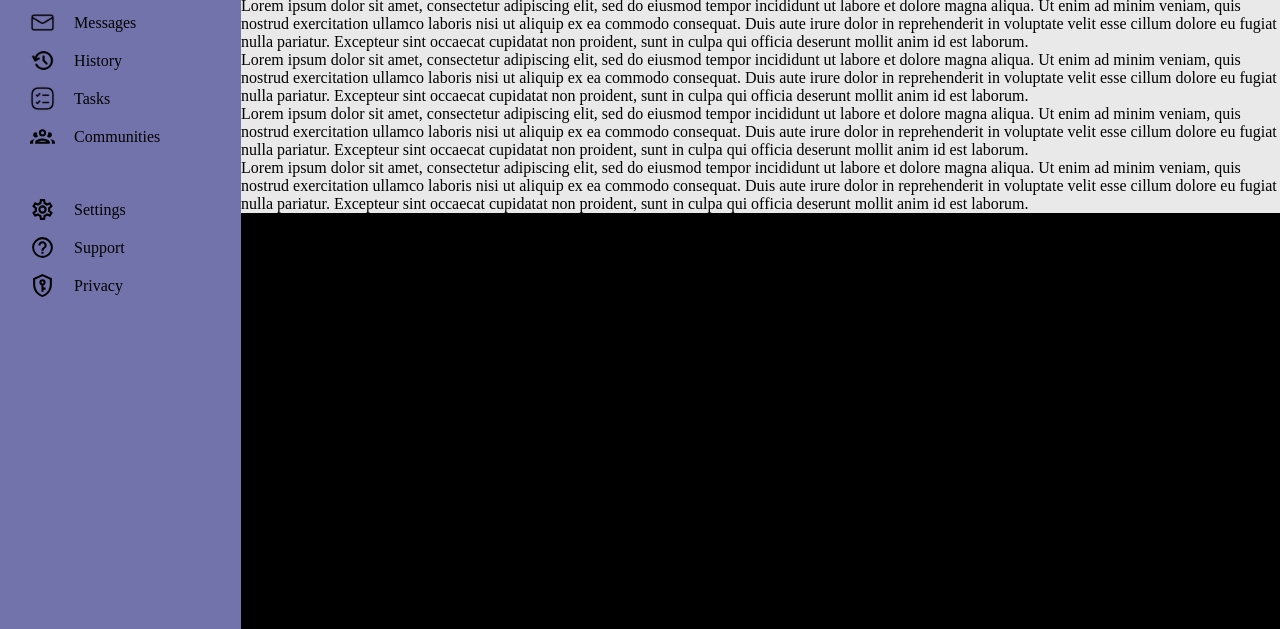
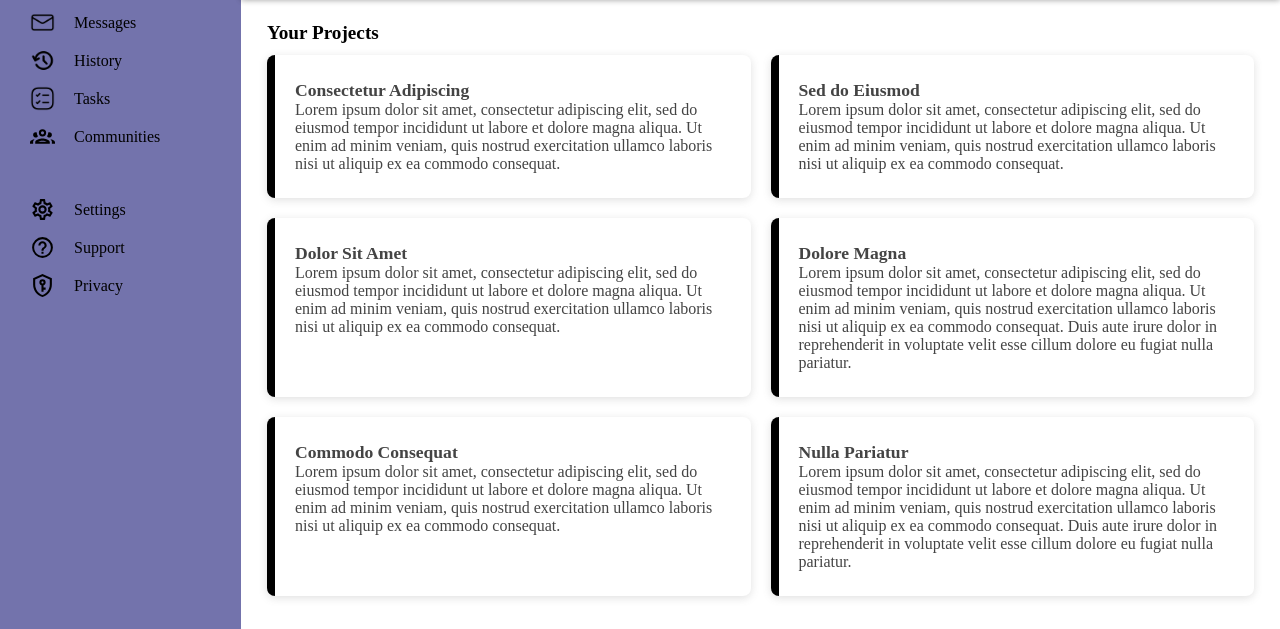
Before and after one commit to pj-pj-pj/admin-dashboard, a plain HTML site: page index.html in a window 1280 px wide. Shown: the part 171-800 px from the top of the page. Drawn offline with Linux system fonts and the light colour scheme.

Commit message:
layout projects

```diff
--- a/index.html
+++ b/index.html
@@ -57,23 +57,32 @@
         </section>
       </header>
       <section class="projects">
+        <h2>Your Projects</h2>
+        <div class="band">
           <div class="card">
-          Lorem ipsum dolor sit amet, consectetur adipiscing elit, sed do eiusmod tempor incididunt ut labore et dolore magna aliqua. Ut enim ad minim veniam, quis nostrud exercitation ullamco laboris nisi ut aliquip ex ea commodo consequat. Duis aute irure dolor in reprehenderit in voluptate velit esse cillum dolore eu fugiat nulla pariatur. Excepteur sint occaecat cupidatat non proident, sunt in culpa qui officia deserunt mollit anim id est laborum.
+            <h3>Consectetur Adipiscing</h3>
+            Lorem ipsum dolor sit amet, consectetur adipiscing elit, sed do eiusmod tempor incididunt ut labore et dolore magna aliqua. Ut enim ad minim veniam, quis nostrud exercitation ullamco laboris nisi ut aliquip ex ea commodo consequat.
           </div>
           <div class="card">
-          Lorem ipsum dolor sit amet, consectetur adipiscing elit, sed do eiusmod tempor incididunt ut labore et dolore magna aliqua. Ut enim ad minim veniam, quis nostrud exercitation ullamco laboris nisi ut aliquip ex ea commodo consequat. Duis aute irure dolor in reprehenderit in voluptate velit esse cillum dolore eu fugiat nulla pariatur. Excepteur sint occaecat cupidatat non proident, sunt in culpa qui officia deserunt mollit anim id est laborum.
+            <h3>Sed do Eiusmod</h3>
+            Lorem ipsum dolor sit amet, consectetur adipiscing elit, sed do eiusmod tempor incididunt ut labore et dolore magna aliqua. Ut enim ad minim veniam, quis nostrud exercitation ullamco laboris nisi ut aliquip ex ea commodo consequat.
           </div>
           <div class="card">
-          Lorem ipsum dolor sit amet, consectetur adipiscing elit, sed do eiusmod tempor incididunt ut labore et dolore magna aliqua. Ut enim ad minim veniam, quis nostrud exercitation ullamco laboris nisi ut aliquip ex ea commodo consequat. Duis aute irure dolor in reprehenderit in voluptate velit esse cillum dolore eu fugiat nulla pariatur. Excepteur sint occaecat cupidatat non proident, sunt in culpa qui officia deserunt mollit anim id est laborum.
+            <h3>Dolor Sit Amet</h3>
+            Lorem ipsum dolor sit amet, consectetur adipiscing elit, sed do eiusmod tempor incididunt ut labore et dolore magna aliqua. Ut enim ad minim veniam, quis nostrud exercitation ullamco laboris nisi ut aliquip ex ea commodo consequat.
           </div>
           <div class="card">
-          Lorem ipsum dolor sit amet, consectetur adipiscing elit, sed do eiusmod tempor incididunt ut labore et dolore magna aliqua. Ut enim ad minim veniam, quis nostrud exercitation ullamco laboris nisi ut aliquip ex ea commodo consequat. Duis aute irure dolor in reprehenderit in voluptate velit esse cillum dolore eu fugiat nulla pariatur. Excepteur sint occaecat cupidatat non proident, sunt in culpa qui officia deserunt mollit anim id est laborum.
+            <h3>Dolore Magna</h3>
+            Lorem ipsum dolor sit amet, consectetur adipiscing elit, sed do eiusmod tempor incididunt ut labore et dolore magna aliqua. Ut enim ad minim veniam, quis nostrud exercitation ullamco laboris nisi ut aliquip ex ea commodo consequat. Duis aute irure dolor in reprehenderit in voluptate velit esse cillum dolore eu fugiat nulla pariatur.
           </div>
           <div class="card">
-
+            <h3>Commodo Consequat</h3>
+            Lorem ipsum dolor sit amet, consectetur adipiscing elit, sed do eiusmod tempor incididunt ut labore et dolore magna aliqua. Ut enim ad minim veniam, quis nostrud exercitation ullamco laboris nisi ut aliquip ex ea commodo consequat.
           </div>
           <div class="card">
-
+            <h3>Nulla Pariatur</h3>
+            Lorem ipsum dolor sit amet, consectetur adipiscing elit, sed do eiusmod tempor incididunt ut labore et dolore magna aliqua. Ut enim ad minim veniam, quis nostrud exercitation ullamco laboris nisi ut aliquip ex ea commodo consequat. Duis aute irure dolor in reprehenderit in voluptate velit esse cillum dolore eu fugiat nulla pariatur.
+          </div>
         </div>
       </section>
       <section class="announcements">
--- a/styles.css
+++ b/styles.css
@@ -22,7 +22,6 @@ body {
 }
 
 main {
-  background-color: black;
   flex: 999;
   min-width: 60%;
 }
@@ -32,11 +31,13 @@ main {
 
 header {
   background-color: white;
+  box-shadow: rgba(0, 0, 0, 0.16) 0px 3px 6px, rgba(0, 0, 0, 0.23) 0px 3px 6px;
 
   display: flex;
   justify-content: center;
   align-items: center;
   flex-direction: column;
+  margin-bottom: 25px;
 }
 
 .header-top, .header-bottom {
@@ -173,6 +174,54 @@ ul {
 
 /* projects */
 
-section.projects {
-  background-color: rgb(233, 233, 233);
+.projects {
+  width: 95%;
+  margin: 0 auto;
 }
+
+.projects h2 {
+  padding-bottom: 11px;
+  font-size: 1.2rem;
+}
+
+.band {
+  display: grid;
+  grid-template-columns: 1fr;
+  grid-gap: 20px;
+}
+
+.card {
+  padding: 25px 20px;
+  background: white;
+  color: #444;
+  box-shadow: rgba(99, 99, 99, 0.2) 0px 2px 8px 0px;
+  display: flex;
+  flex-direction: column;
+  min-height: 100%;
+  border-radius: 8px;
+  border-left: 8px black solid;
+
+  position: relative;
+  top: 0;
+  transition: all .1s ease-in;
+}
+
+.card:hover {
+  top: -2px;
+  box-shadow: rgba(99, 99, 99, 0.4) 0px 2px 8px 0px;
+}
+
+.card h3 {
+  font-size: 1.1rem;
+}
+
+.card p {
+  line-height: 1.4;
+}
+
+
+@media only screen and (min-width: 700px) {
+  .band {
+    grid-template-columns: 1fr 1fr;
+  }
+}
```
Lines whose indentation alone changed are shown as unchanged.
